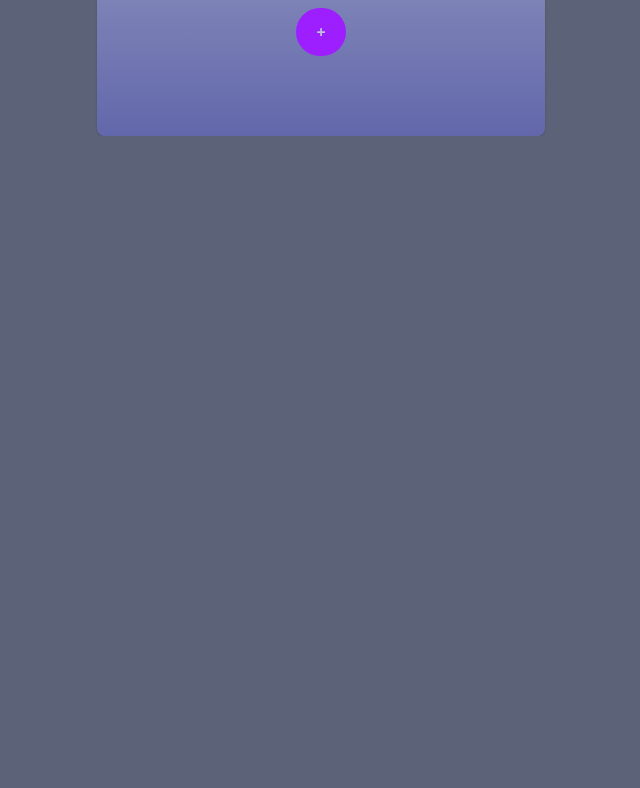
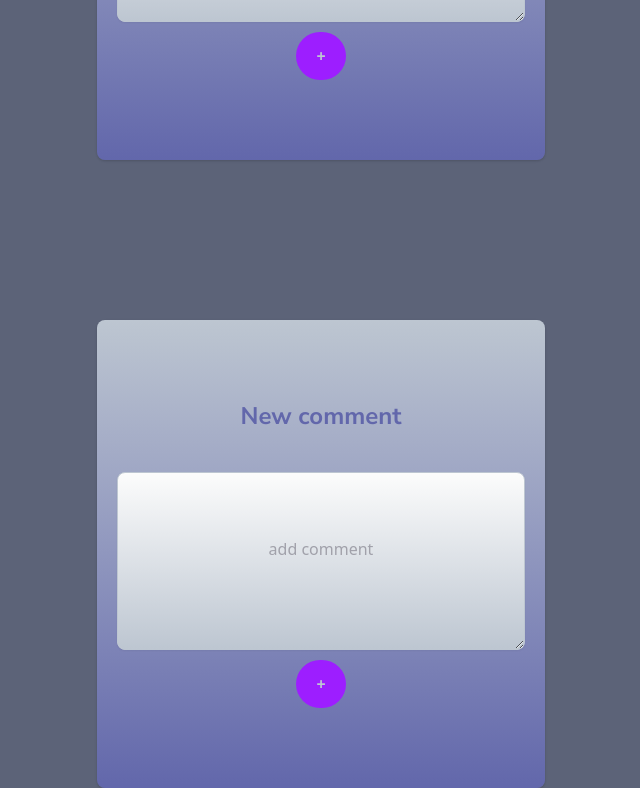
Before and after one commit to ywakili18/Dvlpr, a React (Create React App) app in the folder dvlpr/client/: page / in a window 1280 px wide. Shown: the part 664-1452 px from the top of the page, without its empty margins (319-959 px from the left). Before the commit the page ends 800 px from the top, so only its background shows below. Built offline with nearby package versions, Linux system fonts and the light colour scheme; no server answers.

Commit message:
created comments component to map through comments

```diff
--- /dev/null
+++ b/dvlpr/client/src/components/Comment.js
@@ -0,0 +1,9 @@
+import React from 'react'
+const Comment = () => {
+  return (
+    <div>
+      <div>Comment</div>
+    </div>
+  )
+}
+export default Comment
--- /dev/null
+++ b/dvlpr/client/src/components/Comments.js
@@ -0,0 +1,32 @@
+import axios from 'axios'
+import Client from '../services/api'
+
+import { useState, useEffect } from 'react'
+
+const Comments = (data) => {
+  const [comments, manageComments] = useState([])
+  // fetch all comments
+  useEffect(() => {
+    async function getComments() {
+      const res = await Client.get('/comments', data)
+      console.log(res)
+      manageComments(res.data)
+    }
+    getComments()
+  }, [])
+
+  return (
+    <div>
+      <ul>
+        {/* listing through comments */}
+        {comments.map((comment) => (
+          <li key={comment.Id}>
+            {comment.userId}
+            {comment.commentContent}
+          </li>
+        ))}
+      </ul>
+    </div>
+  )
+}
+export default Comments
--- /dev/null
+++ b/dvlpr/client/src/components/NewComment.js
@@ -0,0 +1,41 @@
+import { useEffect } from 'react'
+
+const NewComment = () => {
+  return (
+    <div class="mt-40 sm:mx-auto sm:w-full sm:max-w-md text-center">
+      <div class="bg-gradient-to-b from-coolGray-light to-purple-light py-20 px-5 shadow rounded-lg md:w-full">
+        <h1 class="text-purple-light text-2xl font-bold font-brand">
+          New comment
+        </h1>
+        <form>
+          <div>
+            <div class="mt-10">
+              <textarea
+                maxLength="255"
+                name="postContent"
+                type="text"
+                placeholder="add comment"
+                class="text-center bg-gradient-to-b
+            from-white-regular to-coolGray-light
+            border border-coolGray-light py-16 px-4
+            rounded-lg shadow-sm focus:outline-none
+            focus:border-purple-regular focus:ring-1
+            focus:ring-purple-regular md:w-full text-s"
+              />
+            </div>
+
+            <div class="mt-1">
+              <button
+                type="submit"
+                class="bg-purple-regular  hover:bg-pink-hot text-coolGray-light font-bold py-3 px-5 rounded-full"
+              >
+                +
+              </button>
+            </div>
+          </div>
+        </form>
+      </div>
+    </div>
+  )
+}
+export default NewComment
--- a/dvlpr/client/src/components/PostCard.js
+++ b/dvlpr/client/src/components/PostCard.js
@@ -1,7 +1,12 @@
+import NewPost from './NewPost'
+import NewComment from './NewComment'
 export default function PostCard() {
   return (
     <div>
-      <div></div>
+      <div>
+        <NewPost />
+        <NewComment />
+      </div>
     </div>
   )
 }
--- /dev/null
+++ b/dvlpr/client/src/globals.js
@@ -0,0 +1,4 @@
+export const BASE_URL =
+  process.env.NODE_ENV === 'production'
+    ? `${window.location.origin}/api`
+    : 'http://localhost:3001/api'
--- a/dvlpr/client/src/pages/Feed.js
+++ b/dvlpr/client/src/pages/Feed.js
@@ -1,11 +1,13 @@
 import { useEffect } from 'react'
-import NewPost from '../components/NewPost'
+import Comment from '../components/Comment'
 import PostCard from '../components/PostCard'
-
+import Comments from '../components/Comments'
 export default function () {
   return (
     <div>
-      <NewPost />
+      <Comments />
+      <Comment />
+      <PostCard />
     </div>
   )
 }
```
